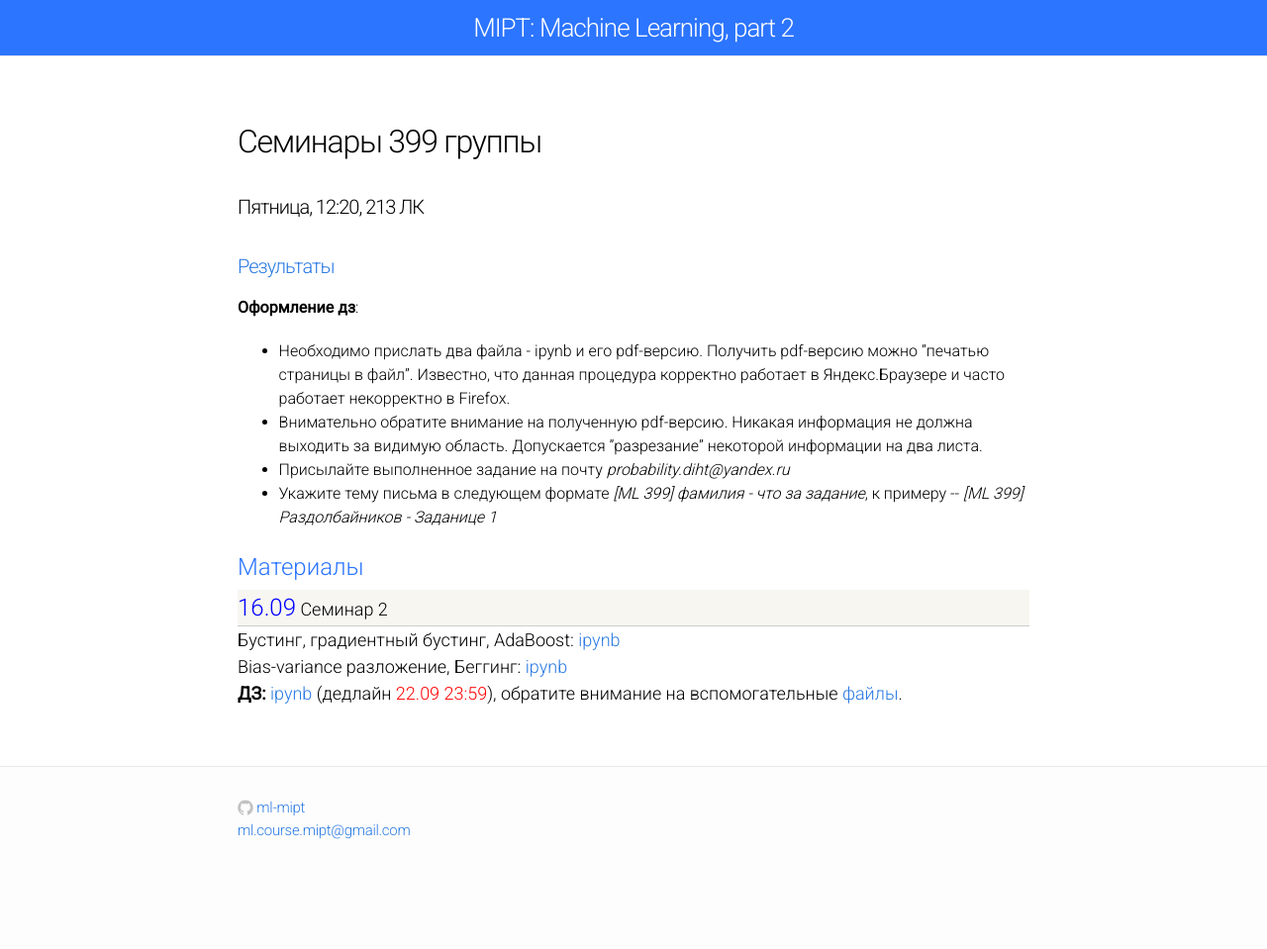
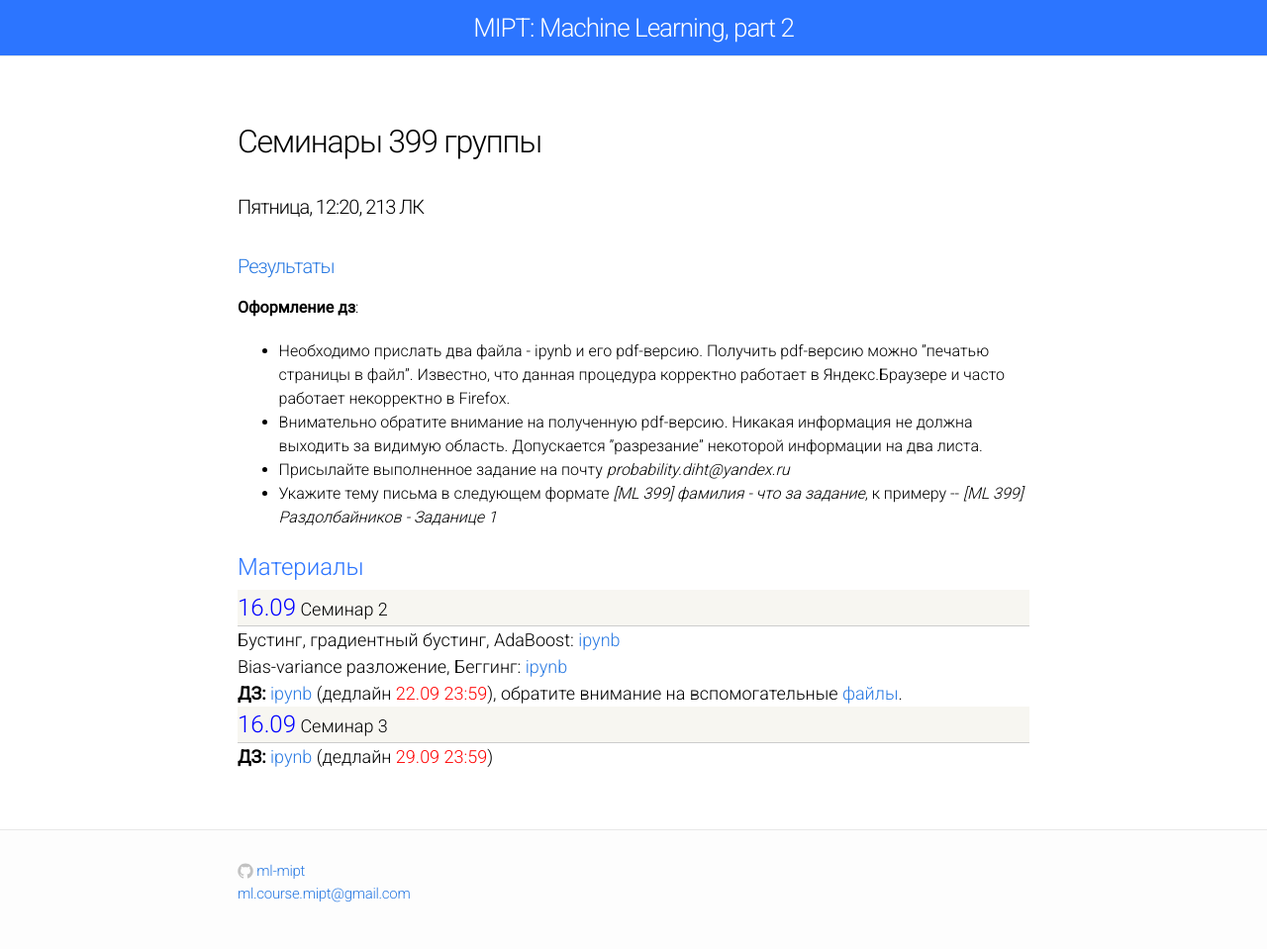
Before and after one commit to ml-mipt/old-ml-mipt.github.io, a Jekyll site: the page built from 399/seminars.md, in a window 1280 px wide. Shown: the whole page at 99% size. Built offline with Jekyll 4.4.1, drawn with Linux system fonts in a browser that asks for light colours; before the commit the page ends 900 px from its top, so only the background shows below that.

Commit message:
Update seminars.md

```diff
--- a/399/seminars.md
+++ b/399/seminars.md
@@ -37,6 +37,15 @@
         (дедлайн <font color="red">22.09 23:59</font>), обратите внимание на вспомогательные <a href="https://github.com/ml-mipt/ml-mipt-part2/tree/master/399/hw/2">файлы</a>.
     </div>
 
+    <div class="materials-item">
+      <font size="5" color="blue">16.09</font> Семинар 3
+    </div>
+    <div style="text-align: left">
+        <b>ДЗ:</b>
+        <a href="https://github.com/ml-mipt/ml-mipt-part2/blob/master/home_works/hw03_model_selection/task3.ipynb">ipynb</a>
+        (дедлайн <font color="red">29.09 23:59</font>)
+    </div>
+
 
 
   </div>
```
